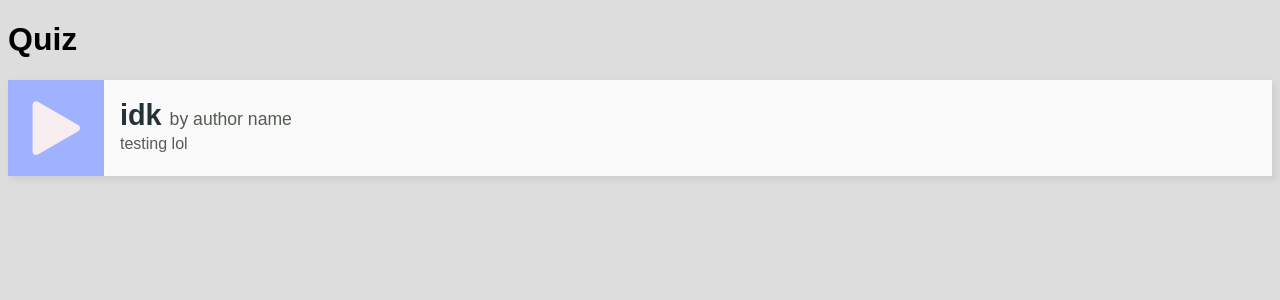
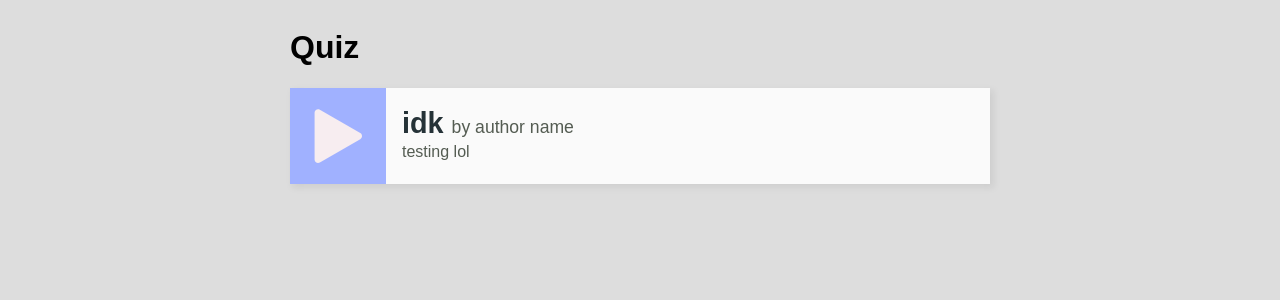
Before and after one commit to giilbert/quiz, a Next.js app: page / in a window 1280 px wide. Shown: the top 300 px of the page. Built offline with nearby package versions, Linux system fonts and the light colour scheme.

Commit message:
centered layout

```diff
--- a/src/pages/index.tsx
+++ b/src/pages/index.tsx
@@ -1,8 +1,10 @@
+import layout from '@scss/layout.module.scss';
 import QuizCard from '@components/QuizCard';
 
 function IndexPage() {
   return (
-    <div>
+    <div className={layout.center}>
+      <main>
         <h1>Quiz</h1>
 
         <div>
@@ -13,6 +15,7 @@ function IndexPage() {
             description="testing lol"
           />
         </div>
+      </main>
     </div>
   );
 }
--- /dev/null
+++ b/src/scss/layout.module.scss
@@ -0,0 +1,8 @@
+.center {
+  display: flex;
+  justify-content: center;
+}
+
+.center main {
+  width: 700px;
+}
```
Lines whose indentation alone changed are shown as unchanged.
